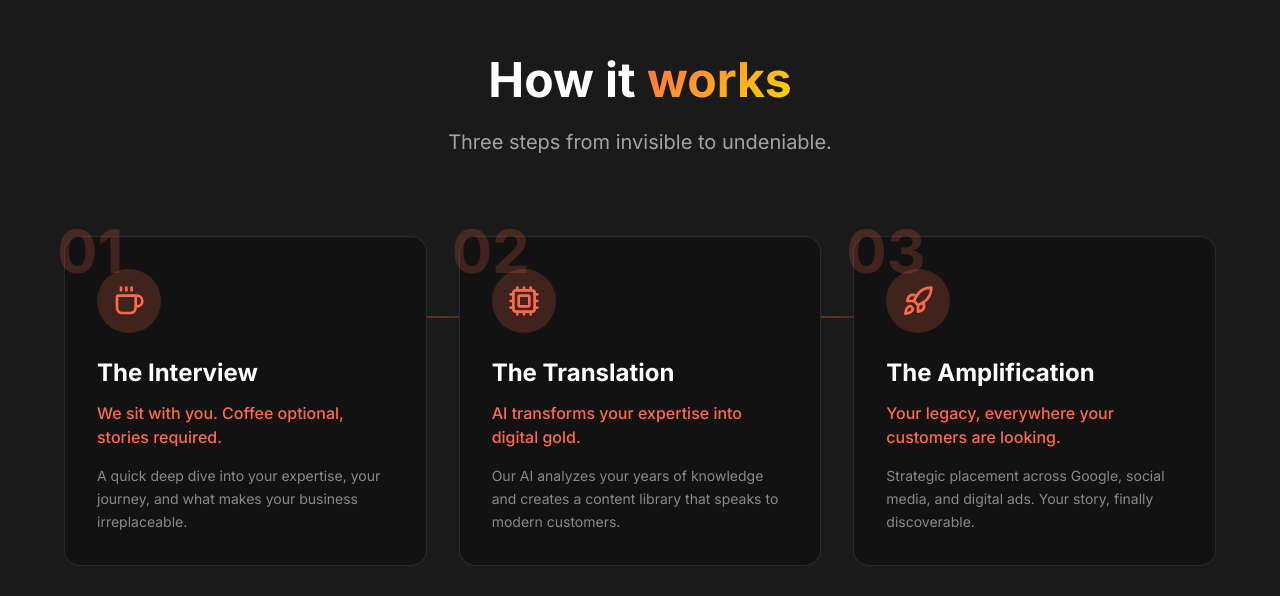
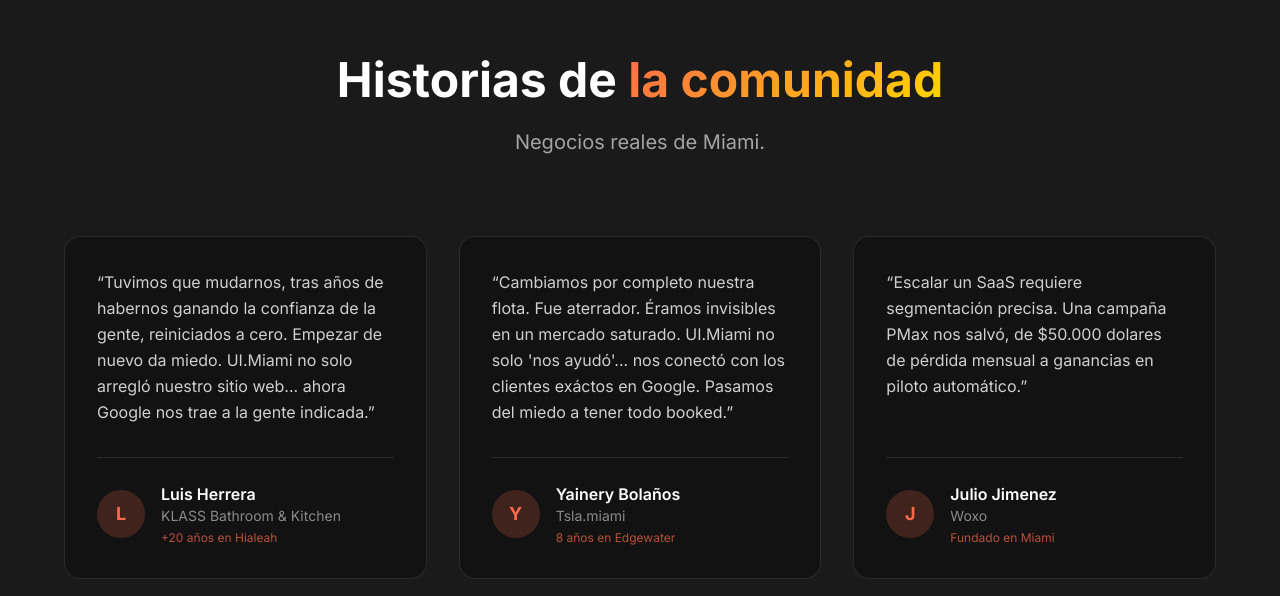
Before and after one commit to romanvieito/ui.miami, a Next.js app: page /es in a window 1280 px wide. Shown: the part 2084-2680 px from the top of the page. Built offline with nearby package versions, Linux system fonts and the light colour scheme; no server answers.

Commit message:
Remove HowItWorks component from main and Spanish landing pages for a streamlined layout

```diff
--- a/app/es/page.tsx
+++ b/app/es/page.tsx
@@ -3,7 +3,6 @@ import Navbar from "@/components/Navbar";
 import Hero from "@/components/Hero";
 import Problem from "@/components/Problem";
 import Features from "@/components/Features";
-import HowItWorks from "@/components/HowItWorks";
 import Difference from "@/components/Difference";
 import Testimonials from "@/components/Testimonials";
 import Pricing from "@/components/Pricing";
@@ -35,7 +34,6 @@ export default function SpanishLandingPage() {
       <Hero locale="es" />
       <Problem locale="es" />
       <Features locale="es" />
-      <HowItWorks />
       <Testimonials locale="es" />
       <Pricing locale="es" />
       <Difference locale="es" />
--- a/app/page.tsx
+++ b/app/page.tsx
@@ -2,7 +2,6 @@ import Navbar from "@/components/Navbar";
 import Hero from "@/components/Hero";
 import Problem from "@/components/Problem";
 import Features from "@/components/Features";
-import HowItWorks from "@/components/HowItWorks";
 import Difference from "@/components/Difference";
 import Testimonials from "@/components/Testimonials";
 import Pricing from "@/components/Pricing";
--- a/components/HowItWorks.tsx
+++ b/components/HowItWorks.tsx
@@ -39,20 +39,6 @@ export default function HowItWorks() {
   return (
     <section id="how-it-works" ref={ref} className="py-32 px-6 bg-dark-card">
       <div className="max-w-6xl mx-auto">
-        <motion.div
-          initial={{ opacity: 0, y: 30 }}
-          animate={isInView ? { opacity: 1, y: 0 } : {}}
-          transition={{ duration: 0.6 }}
-          className="text-center mb-20"
-        >
-          <h2 className="text-3xl md:text-5xl font-bold mb-6">
-            How it <span className="gradient-text">works</span>
-          </h2>
-          <p className="text-white/60 text-lg md:text-xl max-w-2xl mx-auto">
-            Three steps from invisible to undeniable.
-          </p>
-        </motion.div>
-
         <div className="grid md:grid-cols-3 gap-8">
           {steps.map((step, index) => (
             <motion.div
```
